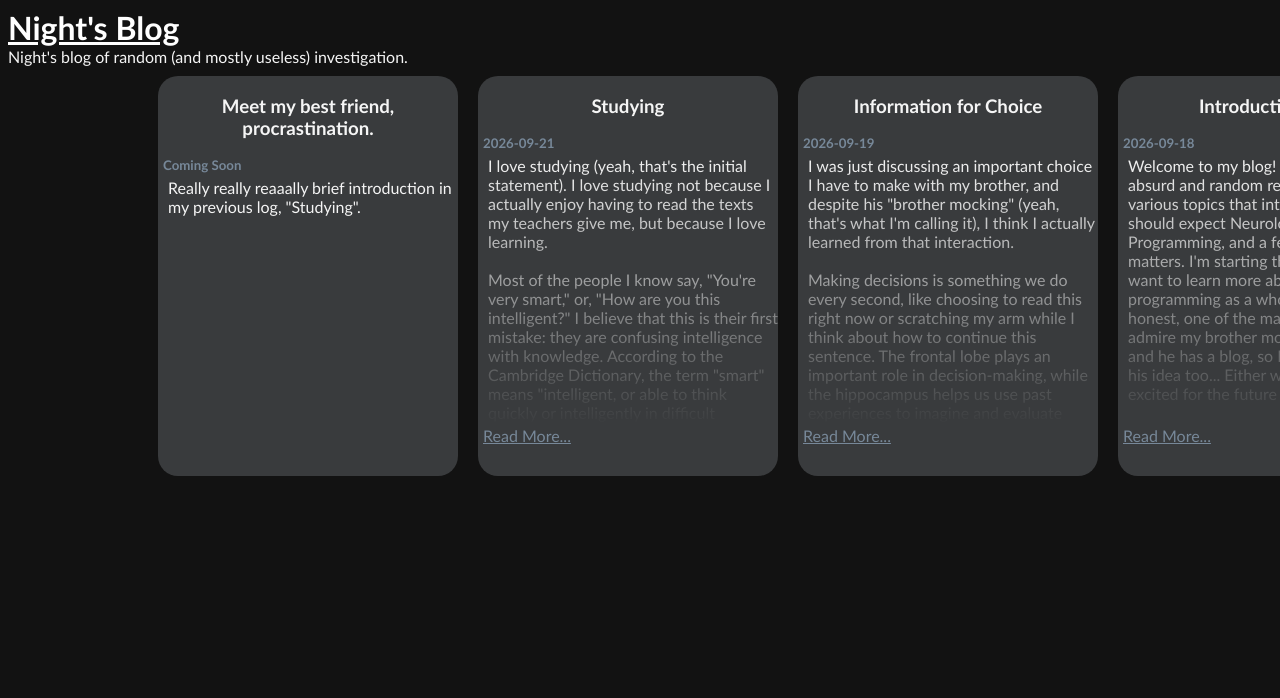
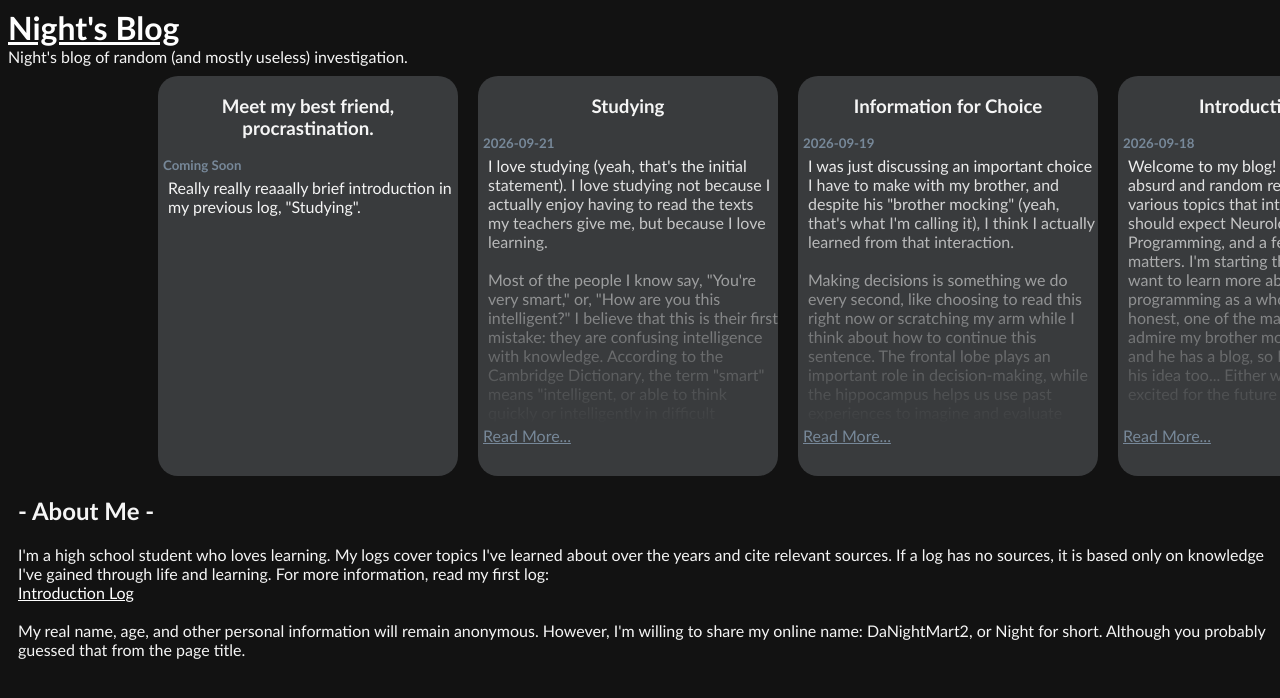
Before and after one commit to DaNightMart2/blog, a Next.js app: page / in a window 1280 px wide. Shown: the top 698 px of the page. Built offline with nearby package versions, Linux system fonts and the light colour scheme.

Commit message:
feat: add 'About Me'

```diff
--- /dev/null
+++ b/app/components/about-me.tsx
@@ -0,0 +1,12 @@
+import Link from "next/link";
+
+export default function AboutMe() {
+  return (
+    <div className="text-left newline">
+        <h2>- About Me -</h2>
+        <p>I'm a high school student who loves learning. My logs cover topics I've learned about over the years and cite relevant sources. If a log has no sources, it is based only on knowledge I've gained through life and learning. For more information, read my first log:</p>
+        <Link href={`/intrduction`} className="link">Introduction Log</Link>
+        <p className="newline">{"\nMy real name, age, and other personal information will remain anonymous. However, I'm willing to share my online name: DaNightMart2, or Night for short. Although you probably guessed that from the page title."}</p>
+    </div>
+  );
+}
--- a/app/components/blog-item.tsx
+++ b/app/components/blog-item.tsx
@@ -29,7 +29,7 @@ export default function BlogItem({
 
       {body.length > 100 ? (
         <div>
-          <p className="text-left blur blog-excerpt blog-body">{body}</p>
+          <p className="text-left blur blog-excerpt newline">{body}</p>
           <Link href={`/${id}`} className="gray-text">Read More...</Link>
         </div>
       ) : (
--- a/app/globals.css
+++ b/app/globals.css
@@ -51,6 +51,6 @@ h1, p, a {
   justify-content: start;
 }
 
-.blog-body {
+.newline {
   white-space: pre-line;
 }
--- a/app/page.tsx
+++ b/app/page.tsx
@@ -1,4 +1,5 @@
 import BlogItem from "./components/blog-item";
+import AboutMe from "./components/about-me";
 import logs from "../public/data/logs.json";
 
 export default function Home() {
@@ -18,6 +19,7 @@ export default function Home() {
             <BlogItem key={key} id={log[0]} title={log[1].title} body={log[1].body} publish_date={log[1].publish_date}/>
           ))}
       </div>
+        <AboutMe/>
     </div>
   );
 }
```
Also changed, not shown: app/[id]/components/blog-fullscreen.tsx (+5 -5 lines).
